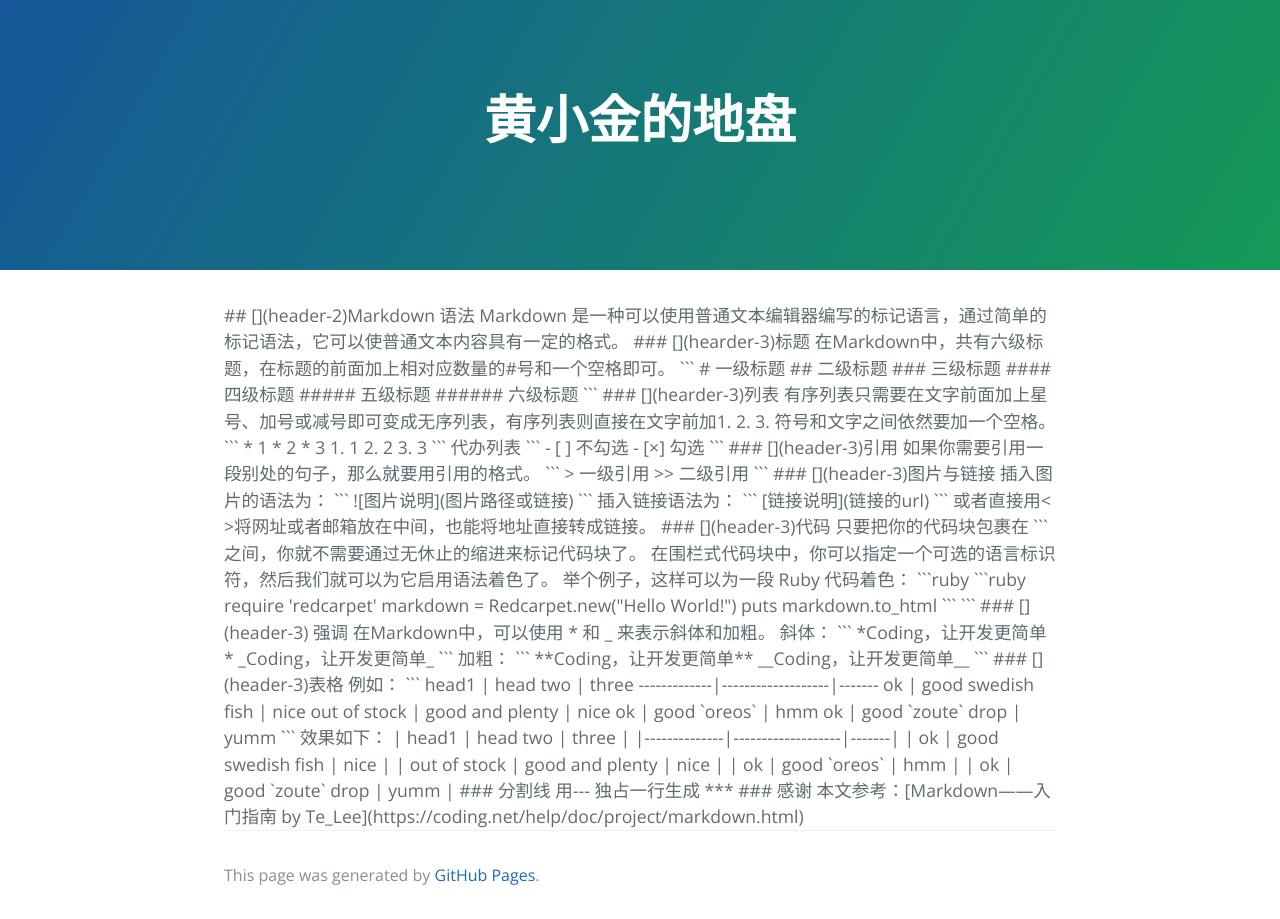
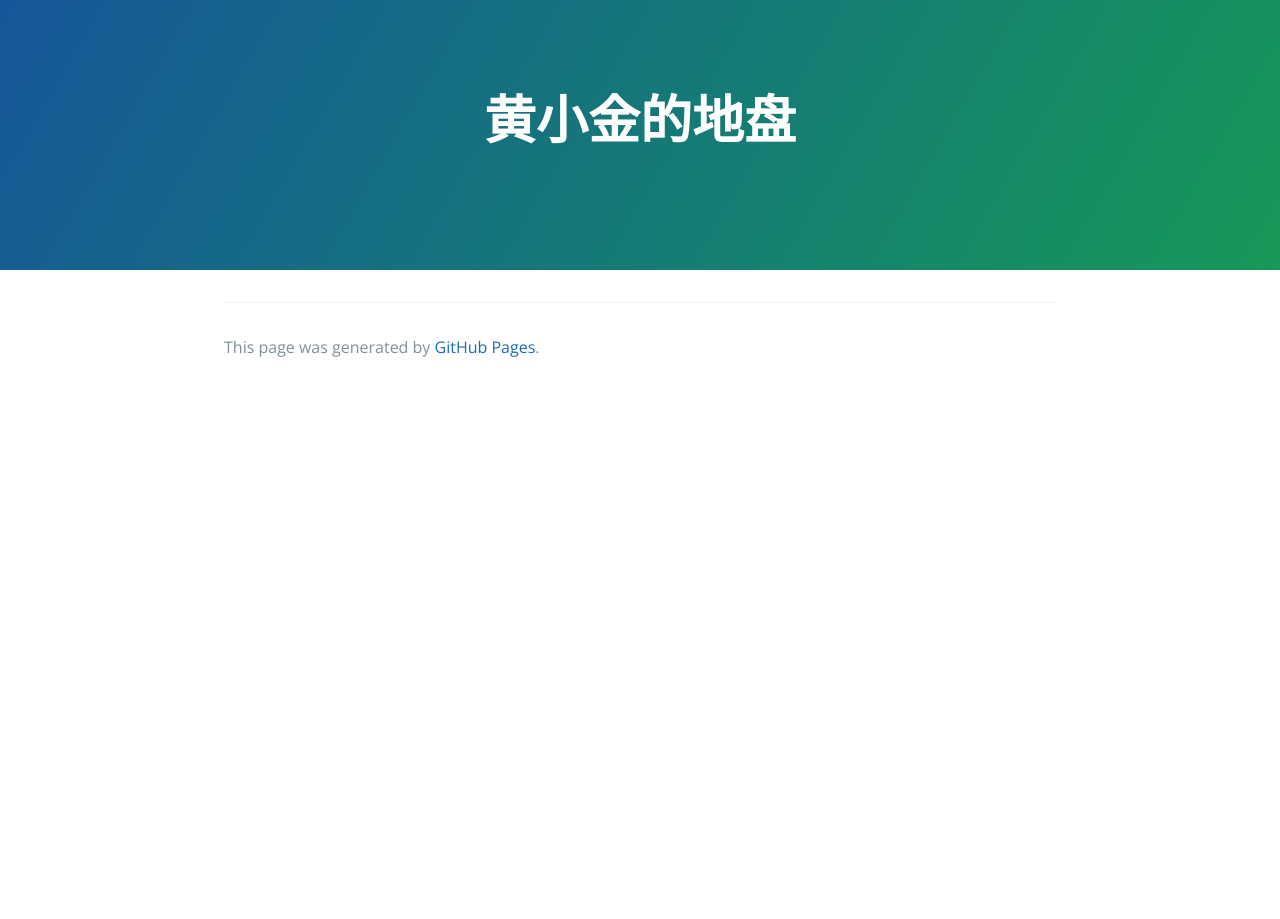
Before and after one commit to huangxj1/huangxj1.github.io, a Jekyll site: the page built from index.html, in a window 1280 px wide. Built offline with Jekyll 4.4.1, drawn with Linux system fonts in a browser that asks for light colours; the repository's description, which GitHub fills in, is left out.

Commit message:
Update index.html

````diff
--- a/index.html
+++ b/index.html
@@ -1,127 +1,3 @@
 ---
 layout: default
 ---
-
-## [](header-2)Markdown 语法
-
-Markdown 是一种可以使用普通文本编辑器编写的标记语言，通过简单的标记语法，它可以使普通文本内容具有一定的格式。
-
-### [](hearder-3)标题
-
-在Markdown中，共有六级标题，在标题的前面加上相对应数量的#号和一个空格即可。
-
-```
-# 一级标题
-## 二级标题
-### 三级标题
-#### 四级标题
-##### 五级标题
-###### 六级标题
-```
-
-### [](hearder-3)列表
-
-有序列表只需要在文字前面加上星号、加号或减号即可变成无序列表，有序列表则直接在文字前加1. 2. 3. 符号和文字之间依然要加一个空格。
-
-```
-* 1
-* 2
-* 3
-1. 1
-2. 2
-3. 3
-```
-
-代办列表
-
-```
-- [ ] 不勾选
-- [×] 勾选
-```
-
-### [](header-3)引用
-
-如果你需要引用一段别处的句子，那么就要用引用的格式。
-
-```
-> 一级引用
->> 二级引用
-```
-
-### [](header-3)图片与链接
-
-插入图片的语法为：
-
-```
-![图片说明](图片路径或链接)
-```
-
-插入链接语法为：
-
-```
-[链接说明](链接的url)
-```
-
-或者直接用< >将网址或者邮箱放在中间，也能将地址直接转成链接。
-
-### [](header-3)代码
-
-只要把你的代码块包裹在 ``` 之间，你就不需要通过无休止的缩进来标记代码块了。 在围栏式代码块中，你可以指定一个可选的语言标识符，然后我们就可以为它启用语法着色了。 举个例子，这样可以为一段 Ruby 代码着色：
-
-```ruby
-```ruby
-require 'redcarpet'
-markdown = Redcarpet.new("Hello World!")
-puts markdown.to_html
-```
-```
-
-### [](header-3) 强调
-
-在Markdown中，可以使用 * 和 _ 来表示斜体和加粗。
-
-斜体：
-
-```
-*Coding，让开发更简单*
-_Coding，让开发更简单_
-```
-
-加粗：
-
-```
-**Coding，让开发更简单**
-__Coding，让开发更简单__
-```
-
-### [](header-3)表格
-
-例如：
-
-```
-head1        | head two          | three
--------------|-------------------|-------
-ok           | good swedish fish | nice
-out of stock | good and plenty   | nice
-ok           | good `oreos`      | hmm
-ok           | good `zoute` drop | yumm
-```
-
-效果如下：
-
-| head1        | head two          | three |
-|--------------|-------------------|-------|
-| ok           | good swedish fish | nice  |
-| out of stock | good and plenty   | nice  |
-| ok           | good `oreos`      | hmm   |
-| ok           | good `zoute` drop | yumm  |
-
-### 分割线
-
-用--- 独占一行生成
-
-***
-
-### 感谢
-
-本文参考：[Markdown——入门指南 by Te_Lee](https://coding.net/help/doc/project/markdown.html)
````
